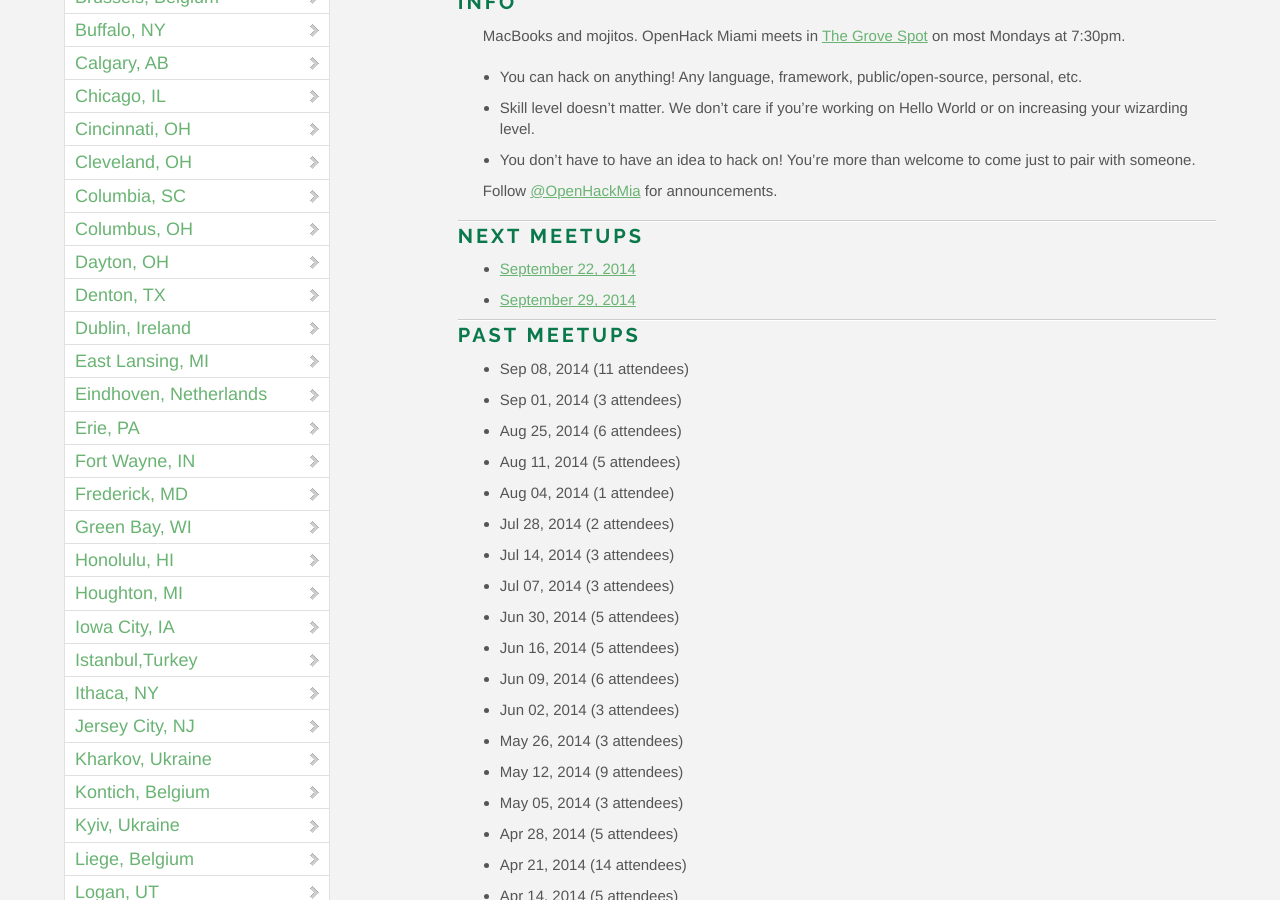
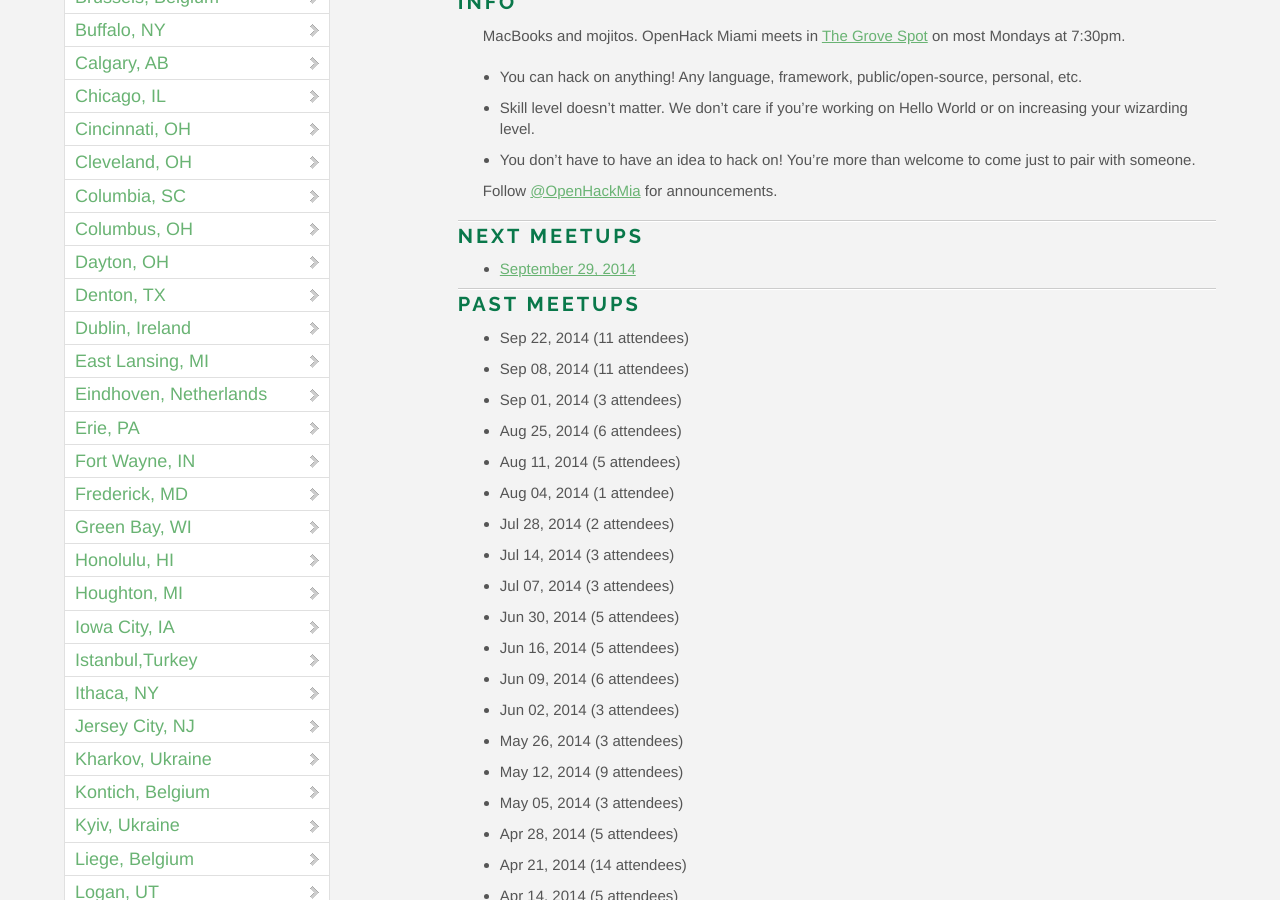
Before and after one commit to OpenHack/openhack.github.com, a Jekyll site: the page built from miami/index.markdown, in a window 1280 px wide and 900 px high, scrolled down 733 px. Built offline with Jekyll 4.4.1, drawn with Linux system fonts in a browser that asks for light colours; nearby versions of some CDN libraries; comment, search, counter and statistics services are not loaded.

Commit message:
Update Miami attendee info

```diff
--- a/miami/index.markdown
+++ b/miami/index.markdown
@@ -19,11 +19,11 @@ Follow [@OpenHackMia](http://twitter.com/openhackmia) for announcements.
 
 ### Next meetups
 
-* [September 22, 2014](http://www.meetup.com/miamirb/events/203598702/)
 * [September 29, 2014](http://www.meetup.com/miamirb/events/203598932/)
 
 ### Past meetups
 
+* Sep 22, 2014 (11 attendees)
 * Sep 08, 2014 (11 attendees)
 * Sep 01, 2014 (3 attendees)
 * Aug 25, 2014 (6 attendees)
```
